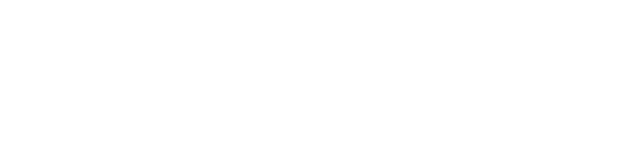
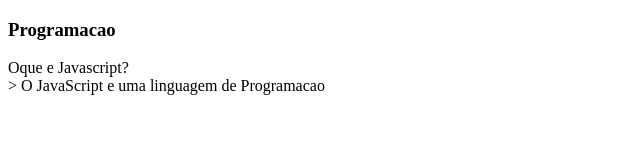
Before and after one commit to FelipeMartinezdeCarvalho/flashcard, a plain HTML site: page index.html in a window 1280 px wide. Shown: the whole page, without its empty margins (0-640 px from the left). Drawn offline with Linux system fonts and the light colour scheme.

Commit message:
reyyrerya

```diff
--- a/index.html
+++ b/index.html
@@ -11,8 +11,19 @@
 
 <main>
     <section id="container">
-        <article class="cartao">
+ <article class="cartao">
+     <div class="cartao_conteudo">
+        <h3>Programacao</h3>
+     <div class="cartao_conteudo_pergunta"> Oque e Javascript?
+     </div>
+    <div class="cartao_conteudo_resposta">> O JavaScript e uma linguagem de Programacao
+        </div>
+        </div>
+    </article>
+    </section>
+    </main>
 
-        </article>
-    </section>
-</main></body>
+    <footer>
+    </footer>
+    </body>
+    </html>
```
